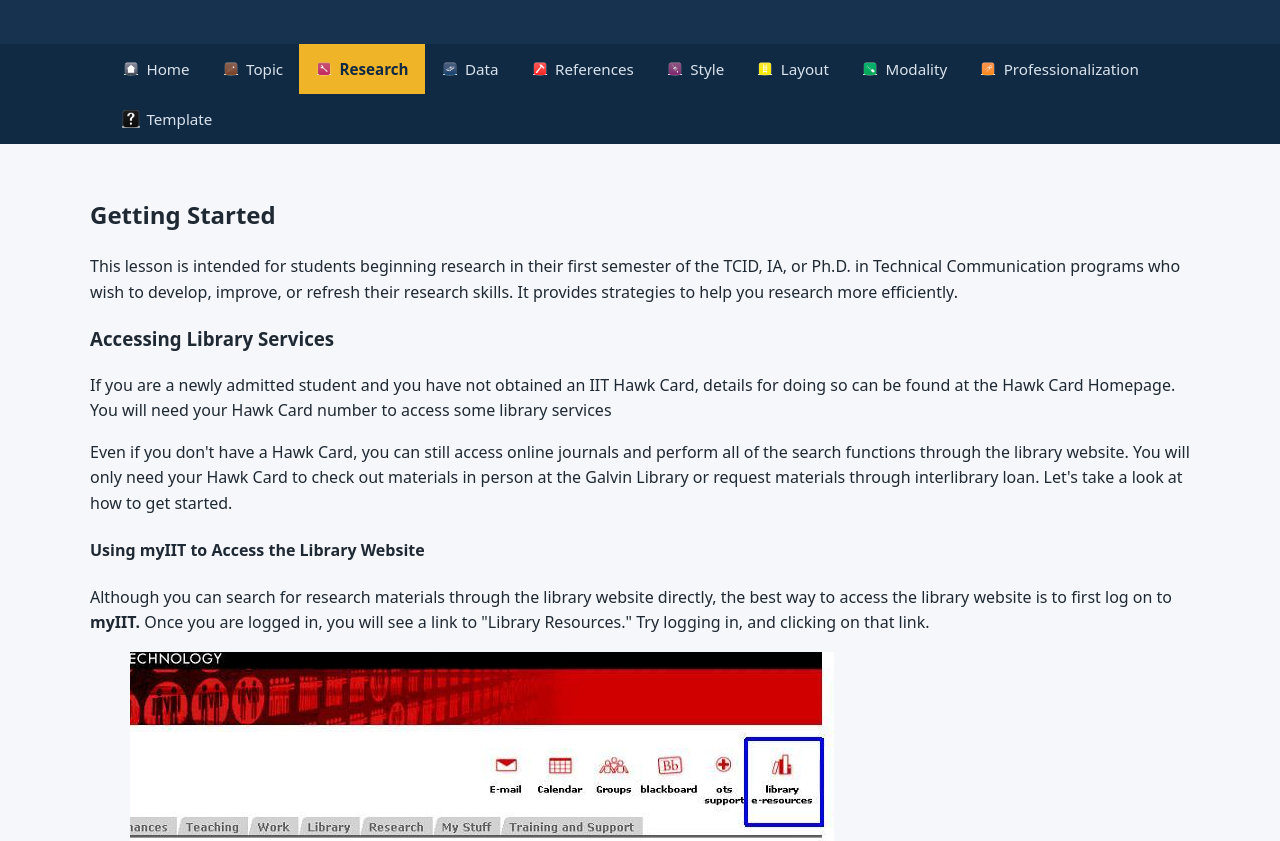
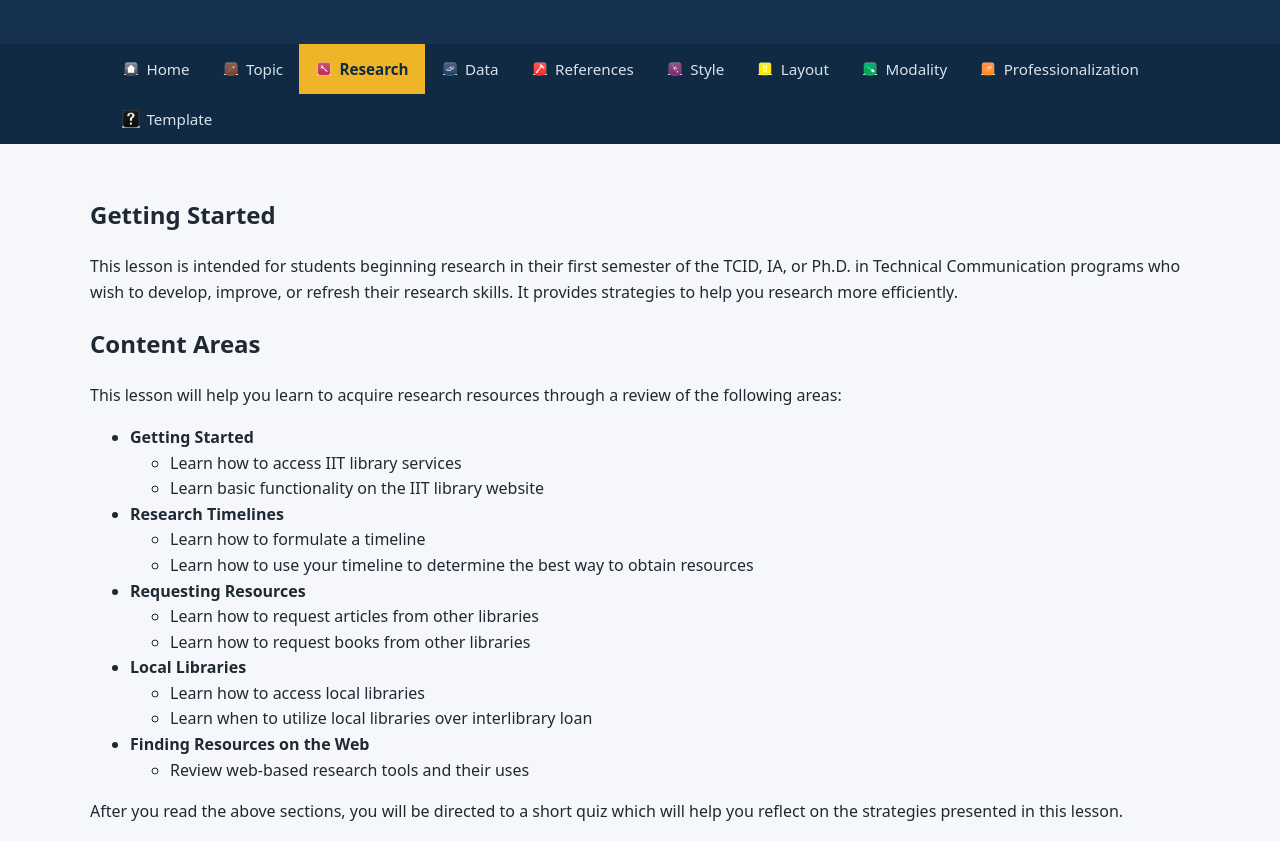
Before and after one commit to edilsonalberto/technicalcom, a plain HTML site: page modules/research.html in a window 1280 px wide. Shown: the part 137-978 px from the top of the page. Drawn offline with Linux system fonts and the light colour scheme.

Commit message:
Update research.html

```diff
--- a/modules/research.html
+++ b/modules/research.html
@@ -38,7 +38,49 @@
       <h2>Getting Started</h2>
       <p>This lesson is intended for students beginning research in their first semester of the TCID, IA, or Ph.D. in Technical Communication programs who wish to develop, improve, or refresh their research skills. It provides strategies to help you research more efficiently.</p>
 
+      <h2>Content Areas</h2>
+
+      <p>This lesson will help you learn to acquire research resources through a review of the following areas:</p>
+      <ul>
+        <li><strong>Getting Started</strong>
+          <ul>
+            <li>Learn how to access IIT library services</li>
+            <li>Learn basic functionality on the IIT library website</li>
+          </ul>
+        </li>
+
+        <li><strong>Research Timelines</strong>
+          <ul>
+            <li>Learn how to formulate a timeline</li>
+            <li>Learn how to use your timeline to determine the best way to obtain resources</li>
+          </ul>
+        </li>
+
+        <li><strong>Requesting Resources</strong>
+          <ul>
+            <li>Learn how to request articles from other libraries</li>
+            <li>Learn how to request books from other libraries</li>
+          </ul>
+        </li>
+
+        <li><strong>Local Libraries</strong>
+          <ul>
+            <li>Learn how to access local libraries</li>
+            <li>Learn when to utilize local libraries over interlibrary loan</li>
+          </ul>
+        </li>
+
+        <li><strong>Finding Resources on the Web</strong>
+          <ul>
+            <li>Review web-based research tools and their uses</li>
+          </ul>
+        </li>
+  </ul>
+
+   <p>After you read the above sections, you will be directed to a short quiz which will help you reflect on the strategies presented in this lesson.</p>
+
       <section>
+        <h2>Getting Started</h2>
         <h3>Accessing Library Services</h3>
         <p>If you are a newly admitted student and you have not obtained an IIT Hawk Card, details for doing so can be found at the Hawk Card Homepage.
             You will need your Hawk Card number to access some library services
```
